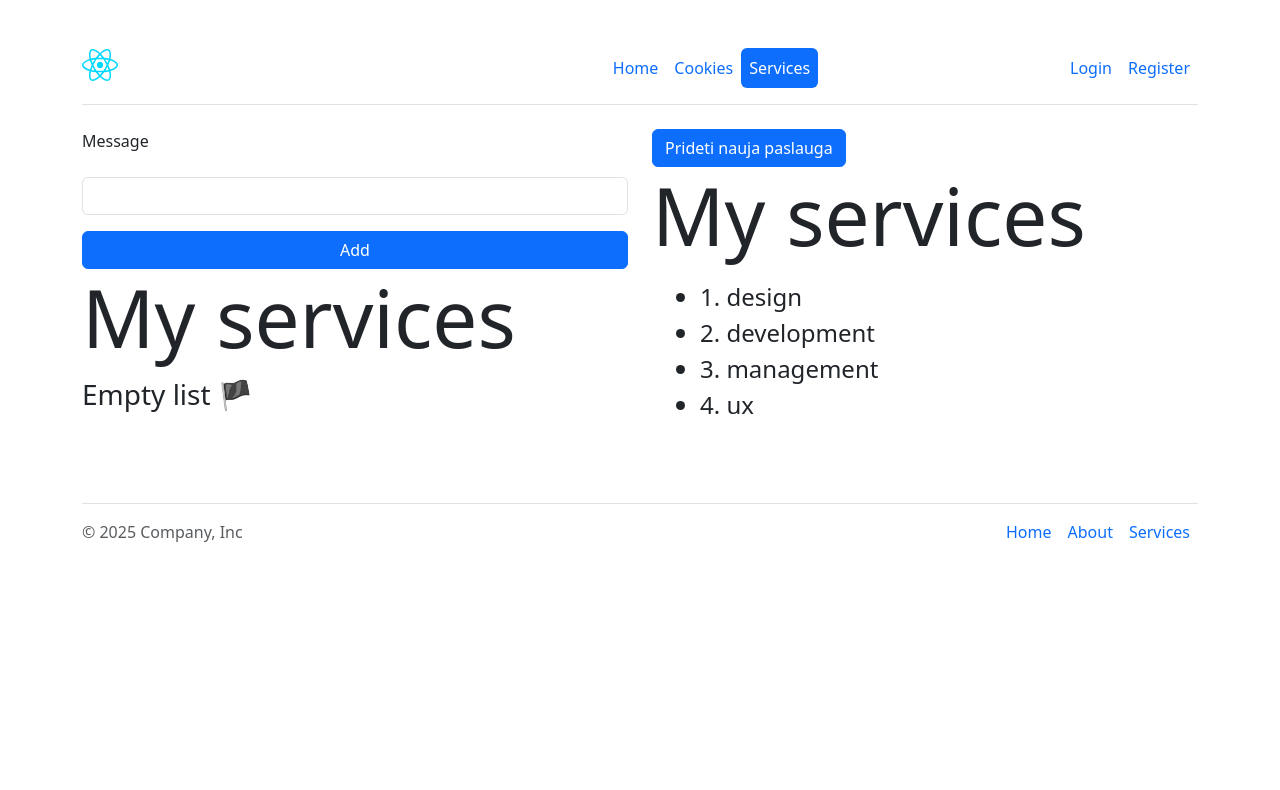
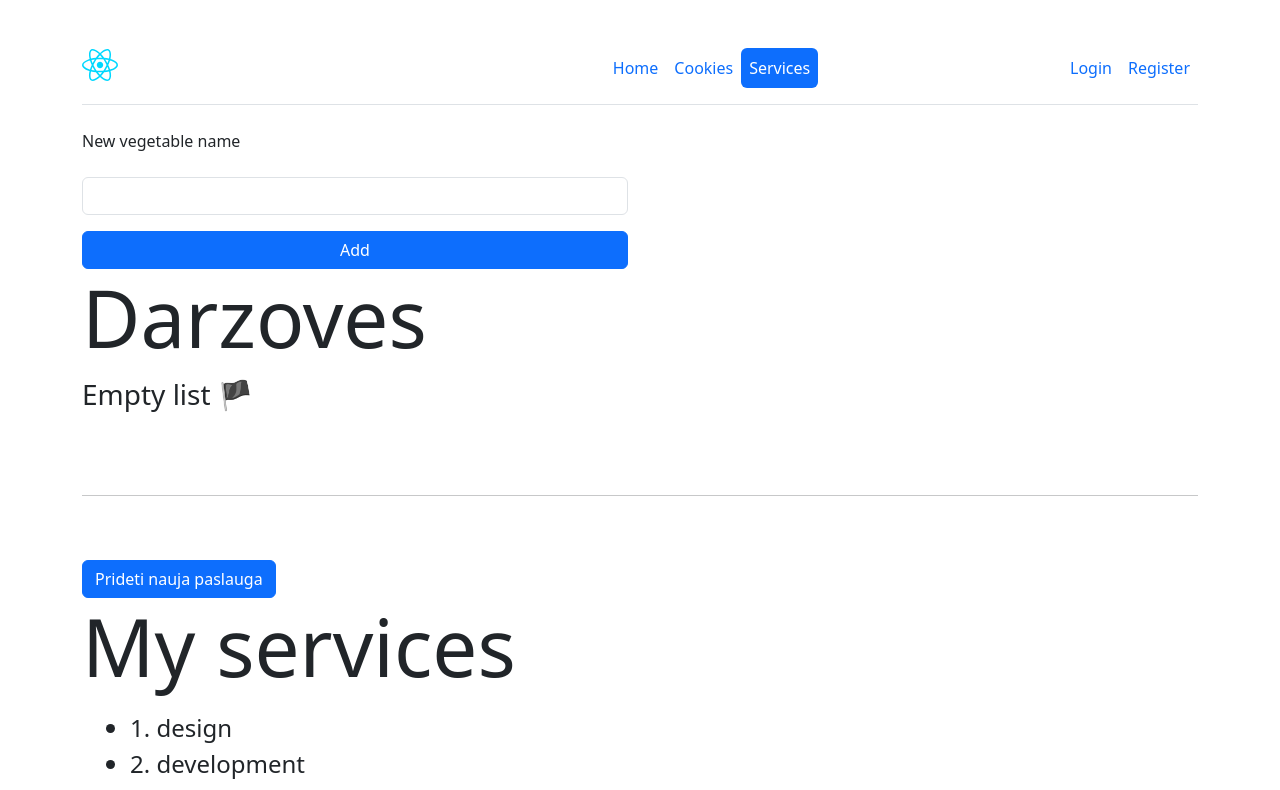
Before and after one commit to SplaTT141/react, a React (Vite) app: page /services in a window 1280 px wide. Shown: the top 790 px of the page. Built offline with nearby package versions, Linux system fonts and the light colour scheme.

Commit message:
form input

```diff
--- a/src/components/services/ServicesList.jsx
+++ b/src/components/services/ServicesList.jsx
@@ -1,8 +1,8 @@
-export function ServicesList({ services }) {
+export function ServicesList({ title, services }) {
     if (services.length === 0) {
         return (
         <div>
-            <h1 className="display-1">My services</h1>
+            <h1 className="display-1">{title}</h1>
             <p className="fs-3">Empty list 🏴</p>
         </div>
         )
@@ -10,7 +10,7 @@ export function ServicesList({ services }) {
 
     return (
         <div>
-            <h1 className="display-1">My services</h1>
+            <h1 className="display-1">{title}</h1>
             <ul className="ms-3 mt-3">
                 {services.map(service => <li key={service.id} className="fs-4">{service.id}. {service.value}</li>)}
             </ul>
--- a/src/pages/Services.jsx
+++ b/src/pages/Services.jsx
@@ -2,6 +2,8 @@ import { useState } from "react";
 import { ServicesList } from "../components/services/ServicesList";
 
 export function Services() {
+    const [vegetablesId, setVegetablesId] = useState(1);
+    const [vegetablesList, setVegetablesList] = useState([]);
     const [text, setText] = useState('');
 
     const [id, setId] = useState(5);
@@ -20,10 +22,15 @@ export function Services() {
         setId(n => n + 1);
     }
 
+    function handleInputChange(e) {
+        setText(e.target.value);
+    }
+
     function handleFormSubmit(e) {
         e.preventDefault();
-
-
+        setVegetablesList(veges => [...veges, { id: vegetablesId, value: text}]);
+        setVegetablesId(id => id + 1);
+        setText('');
     }
 
     return (
@@ -32,15 +39,18 @@ export function Services() {
                 <div className="row">
                     <div className="col-12 col-lg-6 mb-5">
                         <form onSubmit={handleFormSubmit} className="d-flex flex-column gap-3 form">
-                            <label className="form-label" htmlFor="text">Message</label>
-                            <input value={text} className="form-control" id="text" type="text" />
+                            <label className="form-label" htmlFor="text">New vegetable name</label>
+                            <input onChange={handleInputChange} value={text} className="form-control" id="text" type="text" />
                             <button className="btn btn-primary" type="submit">Add</button>
                         </form>
-                        <ServicesList services={[]} />
+                        <ServicesList title='Darzoves' services={vegetablesList} />
+                    </div>
+                    <div className="col-12 mb-5">
+                        <hr />
                     </div>
                     <div className="col-12 col-lg-6">
                         <button onClick={handleClick} className="btn btn-primary">Prideti nauja paslauga</button>
-                        <ServicesList services={list} />
+                        <ServicesList title='My services' services={list} />
                     </div>
                 </div>
             </div>
```
